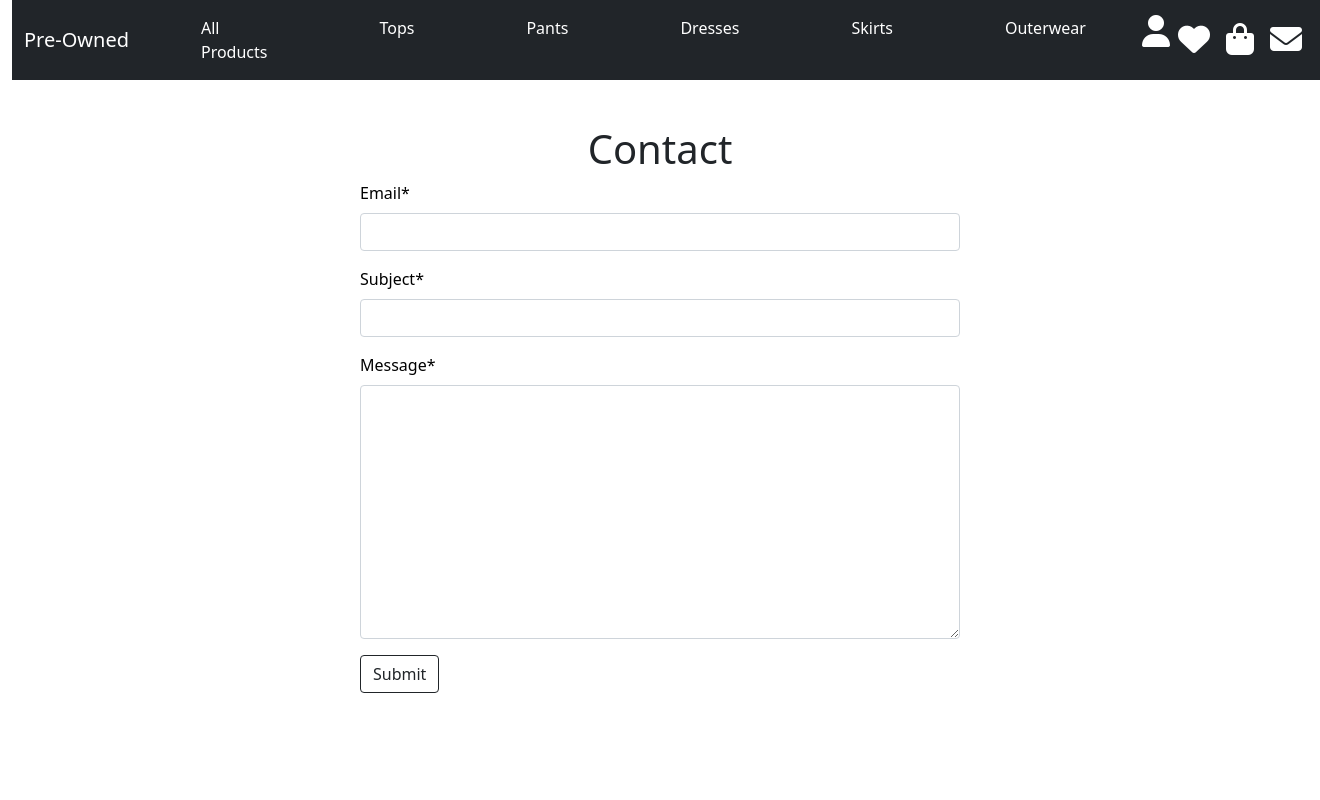
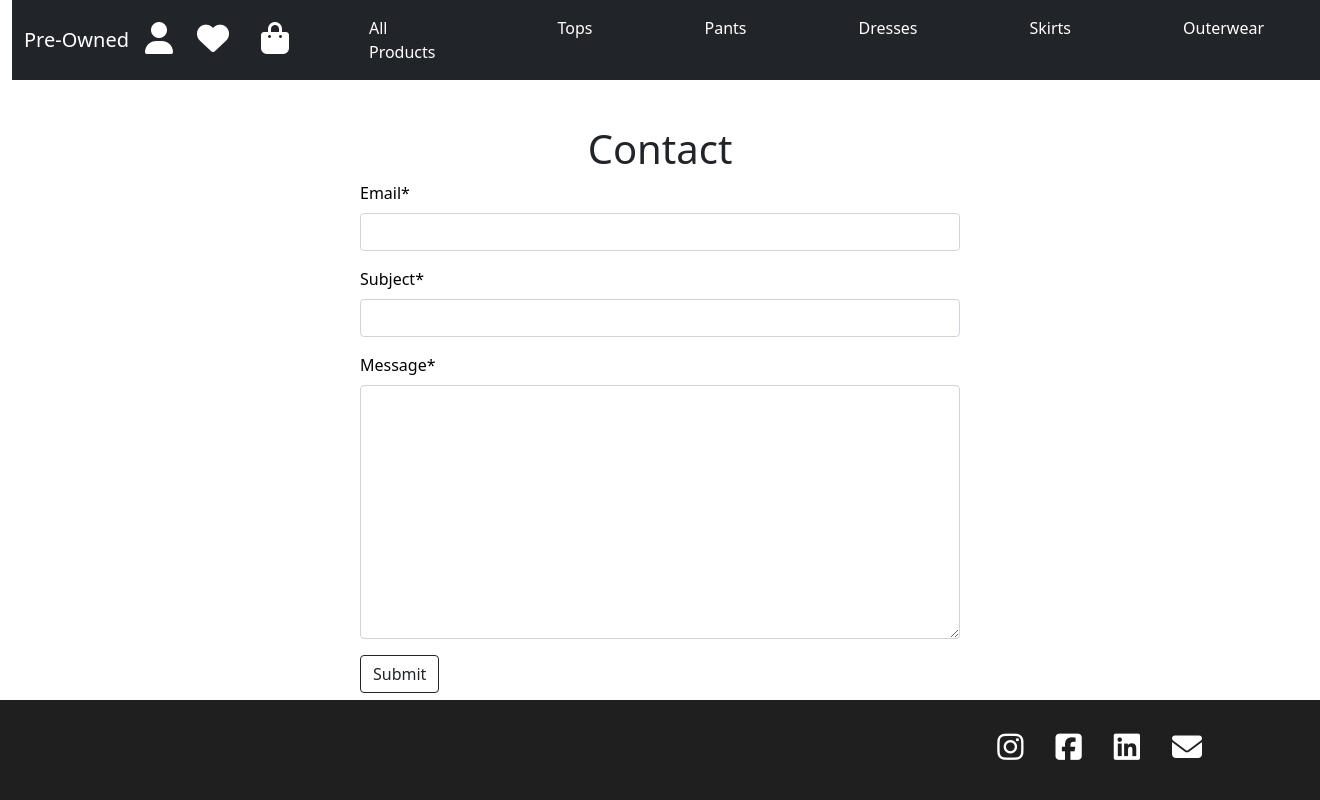
Before and after one commit to Code-Institute-Submissions/MariaLundgren-Pre-Owned_SepResub, a Django app: page /contact/ in a window 1320 px wide. Run offline with Django 3.2, Linux system fonts and the light colour scheme; some libraries are stand-ins or nearby versions.

Commit message:
added footer

```diff
--- a/static/css/style.css
+++ b/static/css/style.css
@@ -82,3 +82,24 @@
   max-width: 100px;
   height: auto;
 }
+
+
+/* Footer */
+footer {
+  height: 100px;
+  background-color: #1f1f1f;
+}
+
+.contact {
+  padding: 2rem 1rem 0 1rem;
+}
+
+.social {
+  color: #fff;
+  font-size: 30px;
+  padding: 2rem 1rem 0 1rem;
+}
+
+.social:hover {
+  color: #9CD3BF;
+}
--- a/templates/base.html
+++ b/templates/base.html
@@ -26,11 +26,27 @@
 
     <title>Pre-Owned</title>
   </head>
-  <body>
+  <body class="d-flex flex-column min-vh-100">
     <header class="container-fluid fixed-top">
       <nav class="navbar navbar-expand-lg navbar-dark bg-dark vw-100">
         <div class="container-fluid">
           <a class="navbar-brand" href="#">Pre-Owned</a>
+          <div class="dropdown navbar-brand">
+            <a type="button" id="dropdownMenu2" data-bs-toggle="dropdown" aria-expanded="false">
+              <i class="fas fa-user text-white fs-2"></i>
+            </a>
+            <ul class="dropdown-menu" aria-labelledby="dropdownMenu2">
+              {% if request.user.is_authenticated %}
+                <li><button class="dropdown-item" type="button"><a href="{% url 'profile' %}" class="text-decoration-none text-dark">My Profile</a></button></li>
+                <li><button class="dropdown-item" type="button"><a href="{% url 'account_logout' %}" class="text-decoration-none text-dark">LogOut</a></button></li>
+              {% else %}
+                <li><button class="dropdown-item" type="button"><a href="{% url 'account_signup' %}" class="text-decoration-none text-dark">Register</a></button></li>
+                <li><button class="dropdown-item" type="button"><a href="{% url 'account_login' %}" class="text-decoration-none text-dark">Login</a></button></li>
+              {% endif %}
+            </ul>
+          </div>
+          <a class="nav-link px-2 navbar-brand" href="{% url 'favourites' %}"><i class="fas fa-heart text-white fs-2"></i></a>
+          <a class="nav-link px-2 navbar-brand" href="{% url 'shopping_bag' %}"><i class="fas fa-shopping-bag text-white fs-2"></i></a>
           <button class="navbar-toggler" type="button" data-bs-toggle="collapse" data-bs-target="#navbarSupportedContent" aria-controls="navbarSupportedContent" aria-expanded="false" aria-label="Toggle navigation">
             <span class="navbar-toggler-icon"></span>
           </button>
@@ -53,33 +69,6 @@
               </li>
               <li class="nav-item mx-5">
                 <a class="nav-link text-white" href="{% url 'products' %}?category=outerwear">Outerwear</a>
-              </li>
-            </ul>
-            <ul class="navbar-nav ms-auto pe-3">
-              <li class="nav-item">
-                <div class="dropdown">
-                  <a type="button" id="dropdownMenu2" data-bs-toggle="dropdown" aria-expanded="false">
-                    <i class="fas fa-user text-white fs-2"></i>
-                  </a>
-                  <ul class="dropdown-menu" aria-labelledby="dropdownMenu2">
-                    {% if request.user.is_authenticated %}
-                      <li><button class="dropdown-item" type="button"><a href="{% url 'profile' %}" class="text-decoration-none text-dark">My Profile</a></button></li>
-                      <li><button class="dropdown-item" type="button"><a href="{% url 'account_logout' %}" class="text-decoration-none text-dark">LogOut</a></button></li>
-                    {% else %}
-                      <li><button class="dropdown-item" type="button"><a href="{% url 'account_signup' %}" class="text-decoration-none text-dark">Register</a></button></li>
-                      <li><button class="dropdown-item" type="button"><a href="{% url 'account_login' %}" class="text-decoration-none text-dark">Login</a></button></li>
-                    {% endif %}
-                  </ul>
-                </div>
-              </li>
-              <li class="nav-item">
-                <a class="nav-link px-2" href="{% url 'favourites' %}"><i class="fas fa-heart text-white fs-2"></i></a>
-              </li>
-              <li class="nav-item">
-                <a class="nav-link px-2" href="{% url 'shopping_bag' %}"><i class="fas fa-shopping-bag text-white fs-2"></i></a>
-              </li>
-              <li class="nav-item">
-                <a class="nav-link px-2" href="{% url 'contact' %}"><i class="fas fa-envelope text-white fs-2"></i></a>
               </li>
             </ul>
           </div>
@@ -111,6 +100,28 @@
     {% block content %}
     {% endblock %}
 
+    <footer class="fixed-bottom">
+      <div class="container">
+        <div class="row">
+          <div class="col-12 d-flex justify-content-center justify-content-md-end">
+            <a href="https://instagram.com/" target="_blank">
+              <i class="fab fa-instagram social" aria-hidden="true"></i>
+              <span class="sr-only">Instagram</span>
+            </a>
+            <a href="https://facebook.com/" target="_blank">
+              <i class="fab fa-facebook-square social" aria-hidden="true"></i>
+              <span class="sr-only">Facebook</span>
+            </a>
+            <a href="https://linkedin.com/" target="_blank">
+              <i class="fab fa-linkedin social" aria-hidden="true"></i>
+              <span class="sr-only">Linkedin</span>
+            </a>
+            <a href="{% url 'contact' %}"><i class="fas fa-envelope social"></i></a>
+          </div>
+        </div>
+      </div>
+    </footer>
+
     {% block postloadjs %}
     <script type="text/javascript">
     window.onload = (event) => {
```
